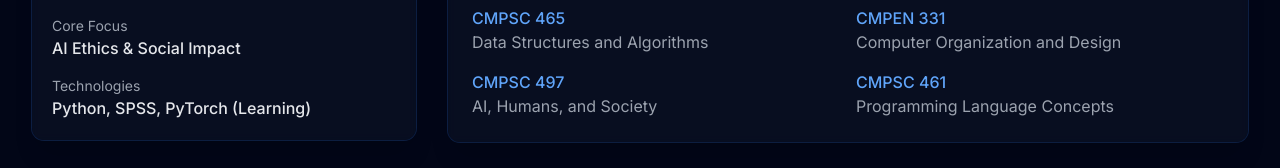
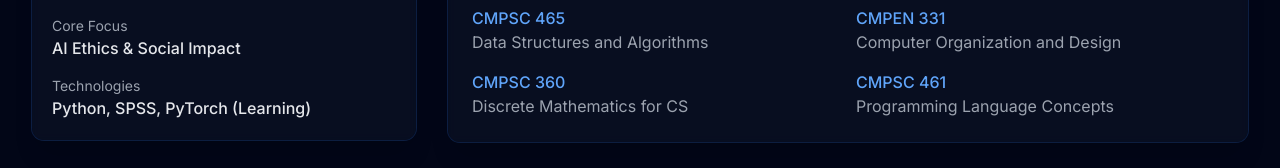
Before and after one commit to samahesh56/Website, a Next.js app in the folder your-website/: page /about in a window 1280 px wide. Shown: the part 620-788 px from the top of the page. Built offline with nearby package versions, Linux system fonts and the light colour scheme; no server answers.

Commit message:
fix errors

```diff
--- a/your-website/app/(routes)/about/page.tsx
+++ b/your-website/app/(routes)/about/page.tsx
@@ -46,13 +46,13 @@ export default function AboutPage() {
                 {/* Introduction */}
                 <div className="space-y-4">
                 <p className="text-xl text-gray-300">
-                I'm a computer scientist learning to work at the intersection of machine learning and
+                I&apos;m a computer scientist learning to work at the intersection of machine learning and
                  social good, with a foundation in computer science and growing understanding of AI ethics.
                 </p>
 
                 <p className="text-gray-400">
-                I'm actively exploring how AI can be used ethically and responsibly to benefit society,
-                 particularly through my ongoing research and learning. While I'm still building my foundations
+                I&apos;m actively exploring how AI can be used ethically and responsibly to benefit society,
+                 particularly through my ongoing research and learning. While I&apos;m still building my foundations
                  in machine learning, my goal is to develop expertise that will enable me to create AI
                  solutions that expand the capabilities of technology to solve real-world problems.
                 </p>
@@ -135,8 +135,8 @@ export default function AboutPage() {
                     <p className="text-gray-400">Computer Organization and Design</p>
                     </div>
                     <div>
-                    <p className="text-blue-400 font-medium">CMPSC 497</p>
-                    <p className="text-gray-400">AI, Humans, and Society</p>
+                    <p className="text-blue-400 font-medium">CMPSC 360</p>
+                    <p className="text-gray-400">Discrete Mathematics for CS</p>
                     </div>
                     <div>
                     <p className="text-blue-400 font-medium">CMPSC 461</p>
--- a/your-website/components/Transitions/WorkToContactTransition.tsx
+++ b/your-website/components/Transitions/WorkToContactTransition.tsx
@@ -27,7 +27,7 @@ export default function WorkToContactTransition() {
           className="space-y-6"
         >
           <h2 className="text-4xl font-bold bg-clip-text text-transparent bg-gradient-to-r from-blue-400 to-purple-400">
-            Let's Connect
+            Let&apos;s Connect
           </h2>
           <p className="text-gray-400 text-lg mb-16">
             Interested in collaboration, AI research, or just want to chat about the future of technology?
--- a/your-website/components/shared/ErrorBoundary.tsx
+++ b/your-website/components/shared/ErrorBoundary.tsx
@@ -16,7 +16,7 @@ class ErrorBoundary extends Component<Props, State> {
     hasError: false
   };
 
-  public static getDerivedStateFromError(_: Error): State {
+  public static getDerivedStateFromError(): State {
     return { hasError: true };
   }
 
```
